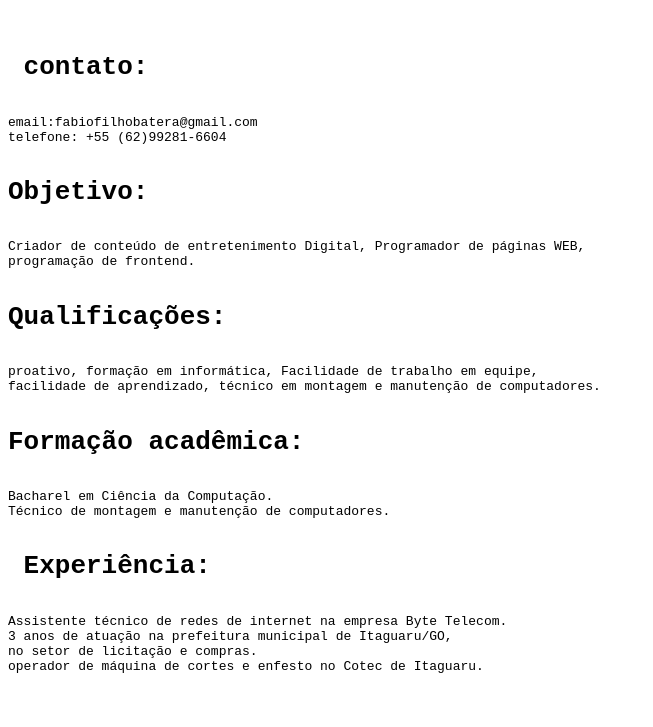
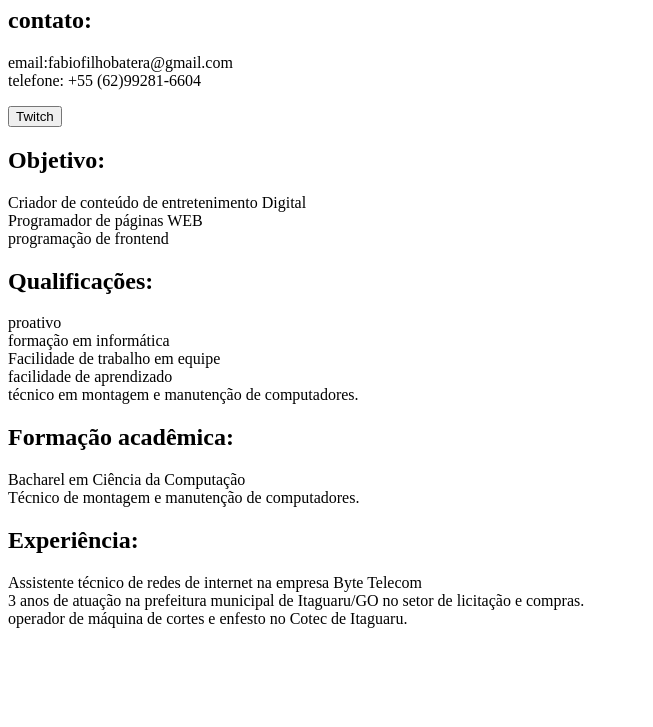
Before and after one commit to fabioofilhoo/curriculo, a plain HTML site: page index.html in a window 1280 px wide. Shown: the part 73-800 px from the top of the page, without its empty margins (0-653 px from the left). Drawn offline with Linux system fonts and the light colour scheme.

Commit message:
segundo commit com adição do botão twitch

```diff
--- a/index.html
+++ b/index.html
@@ -5,30 +5,32 @@
         <meta name="Curriculo" content="Curriculo de Fabio Filho">
         <title> Curriculo de Fabio Filho</title>
     </head>
-    <body> <pre>
+
+    <body>
         <h1>Fabio Rezende de Oliveira Filho</h1>
-<h1> contato: </h1>
-email:fabiofilhobatera@gmail.com
-telefone: +55 (62)99281-6604
+            <h2>contato: </h2>
+            <p>email:fabiofilhobatera@gmail.com<br>
+            telefone: +55 (62)99281-6604</p>
+            <a href="https://www.twitch.tv/fiulorin0"> <button> Twitch</button></a>
 
-<h1>Objetivo:</h1>
-Criador de conteúdo de entretenimento Digital, Programador de páginas WEB,
-programação de frontend.
+            <h2>Objetivo:</h2>
+            <p>Criador de conteúdo de entretenimento Digital<br> Programador de páginas WEB<br>
+            programação de frontend<br></p>
 
-<h1>Qualificações:</h1>
-proativo, formação em informática, Facilidade de trabalho em equipe,
-facilidade de aprendizado, técnico em montagem e manutenção de computadores.
+            <h2>Qualificações:</h2>
+            <p>proativo<br> formação em informática<br> Facilidade de trabalho em equipe<br>
+            facilidade de aprendizado<br> técnico em montagem e manutenção de computadores.</p>
 
-<h1>Formação acadêmica:</h1>
-Bacharel em Ciência da Computação.
-Técnico de montagem e manutenção de computadores.
+            <h2>Formação acadêmica:</h2>
+            <p>Bacharel em Ciência da Computação<br>
+            Técnico de montagem e manutenção de computadores.</p>
 
-<h1> Experiência: </h1>
-Assistente técnico de redes de internet na empresa Byte Telecom.
-3 anos de atuação na prefeitura municipal de Itaguaru/GO,
-no setor de licitação e compras.
-operador de máquina de cortes e enfesto no Cotec de Itaguaru.
-      </pre>
+            <h2> Experiência: </h2>
+            <p>Assistente técnico de redes de internet na empresa Byte Telecom<br>
+            3 anos de atuação na prefeitura municipal de Itaguaru/GO
+            no setor de licitação e compras.<br>
+            operador de máquina de cortes e enfesto no Cotec de Itaguaru.</p>
+
     </body>
 
 </html>
```
